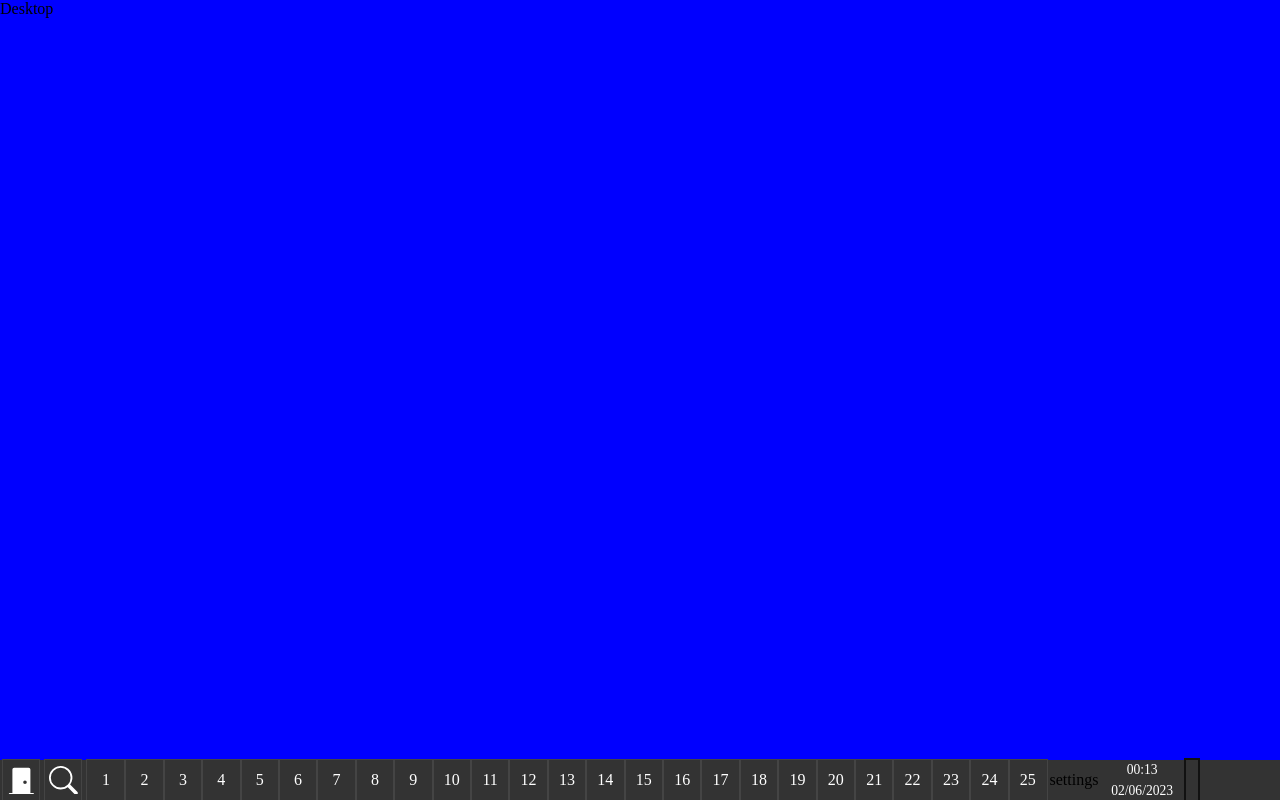
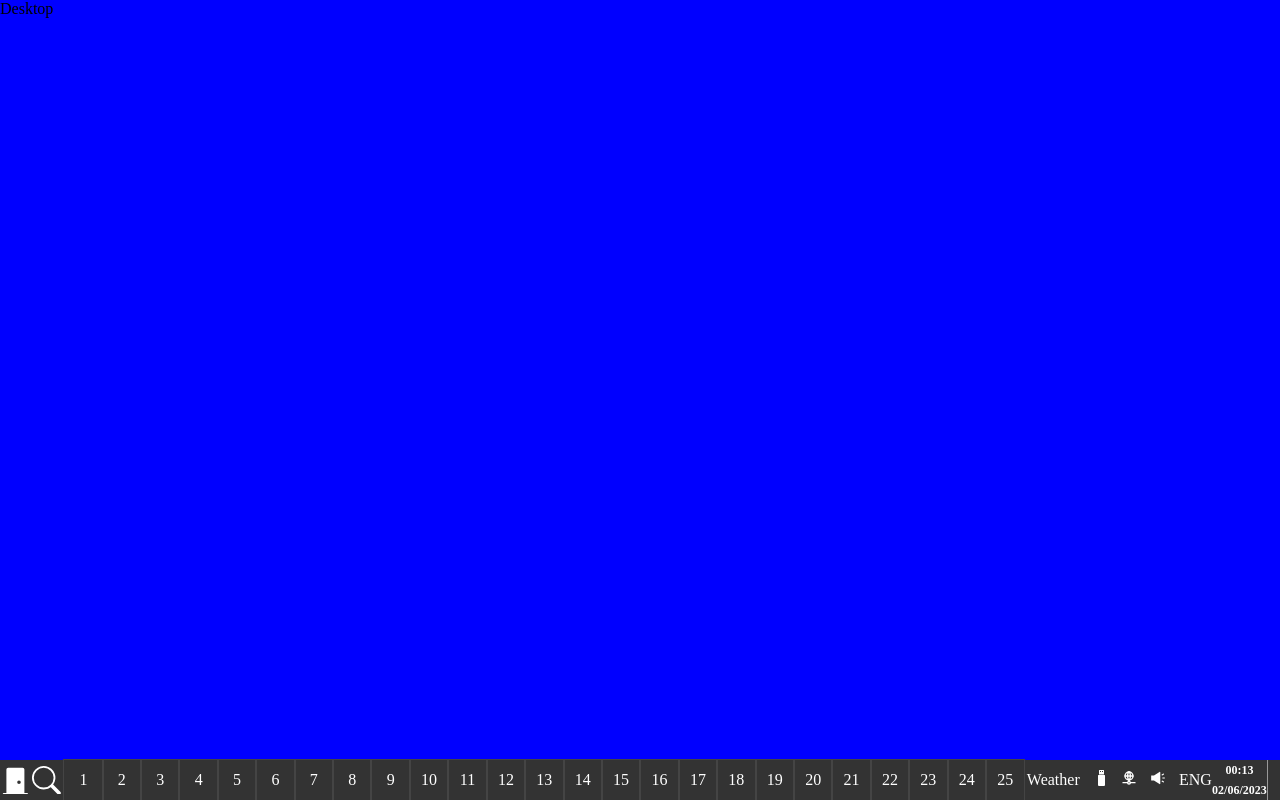
Before and after one commit to AlexandreRaymond/FrameOS, a React (Vite) app: page / in a window 1280 px wide. Built offline with nearby package versions, Linux system fonts and the light colour scheme.

Commit message:
updated Settings

```diff
--- /dev/null
+++ b/src/FE/JSX/Audio.jsx
@@ -0,0 +1,14 @@
+import React from "react";
+import { AiFillSound } from "react-icons/ai";
+
+const Audio = () => {
+  return (
+    <>
+      <div>
+        <AiFillSound />
+      </div>
+    </>
+  );
+};
+
+export default Audio;
--- a/src/FE/JSX/CSS/Clock.css
+++ b/src/FE/JSX/CSS/Clock.css
@@ -1,10 +1,16 @@
 .taskbar-time {
   color: white;
-  margin: 1dvw;
-  font-size: 0.85rem;
+  height: 5dvh;
+  width: 5dvw;
+  font-size: 0.75rem;
+  font-weight: bold;
   display: flex;
   flex-direction: column;
   align-items: center;
   justify-content: center;
   gap: 5px;
 }
+
+.taskbar-time:hover {
+  background-color: #555;
+}
--- /dev/null
+++ b/src/FE/JSX/CSS/Settings.css
@@ -0,0 +1,11 @@
+.taskbar-settings {
+  /* background-color: green; */
+  color: white;
+  height: 5dvh;
+  width: 15dvw;
+  display: flex;
+  flex-direction: row;
+  justify-content: center;
+  align-items: center;
+  gap: 1dvw;
+}
--- a/src/FE/JSX/CSS/Tabdown.css
+++ b/src/FE/JSX/CSS/Tabdown.css
@@ -1,13 +1,13 @@
 .taskbar-tab-down {
-  background-color: transparent;
+  background-color: #333;
   border: none;
-  outline: 2px solid #111;
+  border-left: 1px solid #999;
   height: 5dvh;
-  width: 0.7dvw;
-  transition: all 0.5s;
+  width: 0.5dvw;
+  transition: all 0.2s;
 }
 
 .taskbar-tab-down:hover {
   cursor: pointer;
-  outline: 2px solid #222;
+  background-color: #555;
 }
--- a/src/FE/JSX/CSS/TabsIcons.css
+++ b/src/FE/JSX/CSS/TabsIcons.css
@@ -7,7 +7,7 @@
   flex-direction: row;
   align-items: center;
   justify-content: center;
-  margin: 0 0.2dvw;
+  /* margin: 0 0.2dvw; */
 }
 
 .icon-spot {
--- a/src/FE/JSX/CSS/Taskbar.css
+++ b/src/FE/JSX/CSS/Taskbar.css
@@ -10,10 +10,9 @@
 
 .taskbar-start,
 .taskbar-search {
-  margin: 0 0.25dvw;
+  gap: 0.5dvw;
   color: white;
   background-color: transparent;
-  outline: 1px solid #444;
   font-size: 1.8em;
   height: 5dvh;
   width: 2.8dvw;
@@ -21,12 +20,14 @@
   flex-direction: row;
   justify-content: center;
   align-items: center;
+  transition: all 0.1s;
 }
 
 .taskbar-start:hover,
 .taskbar-search:hover {
   cursor: pointer;
   color: whitesmoke;
+  background-color: #555;
 }
 
 .taskbar-icons {
--- /dev/null
+++ b/src/FE/JSX/InternetConnection.jsx
@@ -0,0 +1,14 @@
+import React from "react";
+import { TbNetwork, TbNetworkOff, TbWifi, TbWifiOff } from "react-icons/tb";
+
+const InternetConnection = () => {
+  return (
+    <>
+      <div>
+        <TbNetwork />
+      </div>
+    </>
+  );
+};
+
+export default InternetConnection;
--- /dev/null
+++ b/src/FE/JSX/Language.jsx
@@ -0,0 +1,11 @@
+import React from "react";
+
+const Language = () => {
+  return (
+    <>
+      <div className="taskbar-language">ENG</div>
+    </>
+  );
+};
+
+export default Language;
--- /dev/null
+++ b/src/FE/JSX/Plugins.jsx
@@ -0,0 +1,14 @@
+import React from "react";
+import { BsFillUsbDriveFill } from "react-icons/bs";
+
+const Plugins = () => {
+  return (
+    <>
+      <div>
+        <BsFillUsbDriveFill />
+      </div>
+    </>
+  );
+};
+
+export default Plugins;
--- a/src/FE/JSX/Settings.jsx
+++ b/src/FE/JSX/Settings.jsx
@@ -1,9 +1,21 @@
 import React from "react";
+import "./CSS/Settings.css";
+import Audio from "./Audio";
+import Language from "./Language";
+import InternetConnection from "./InternetConnection";
+import Plugins from "./Plugins";
+import Weather from "./Weather";
 
 const Settings = () => {
   return (
     <>
-      <div className="taskbar-settings">settings</div>
+      <div className="taskbar-settings">
+        <Weather />
+        <Plugins />
+        <InternetConnection />
+        <Audio />
+        <Language />
+      </div>
     </>
   );
 };
--- /dev/null
+++ b/src/FE/JSX/Weather.jsx
@@ -0,0 +1,7 @@
+import React from "react";
+
+const Weather = () => {
+  return <div>Weather</div>;
+};
+
+export default Weather;
```
